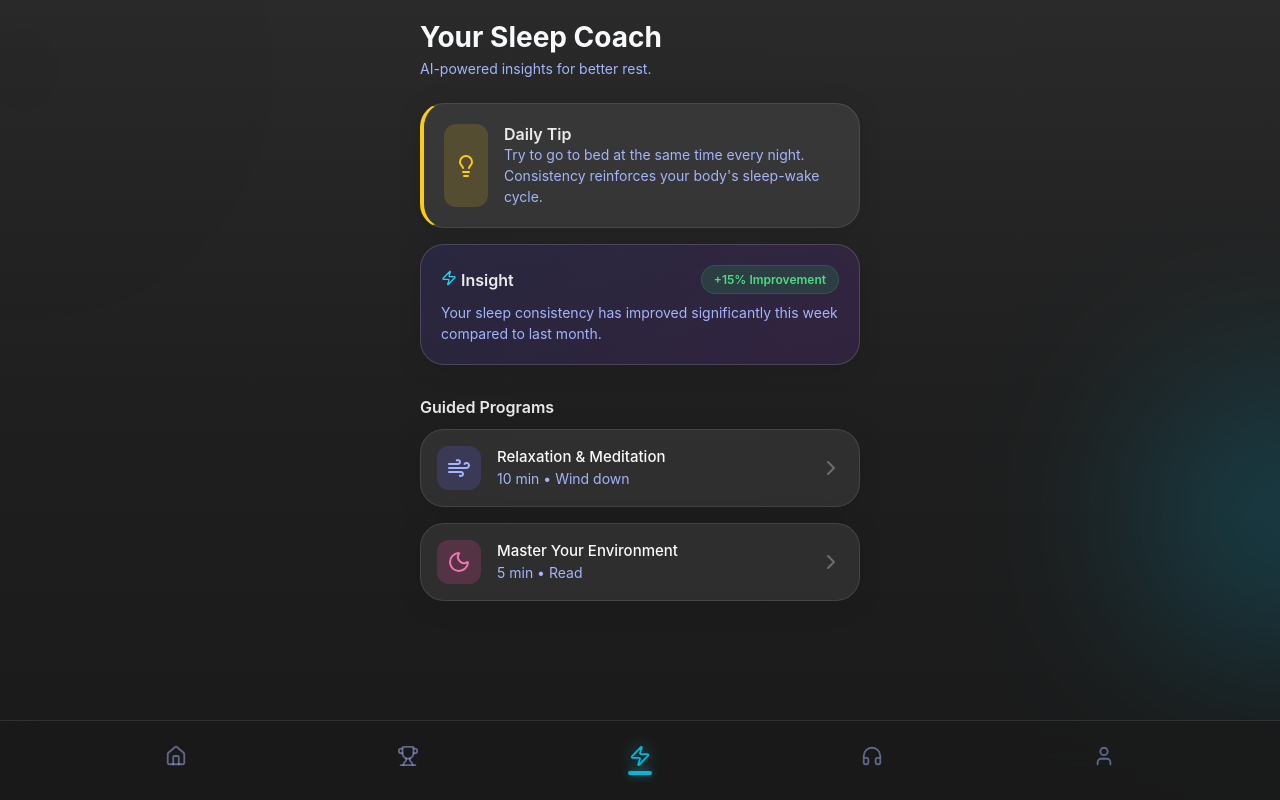
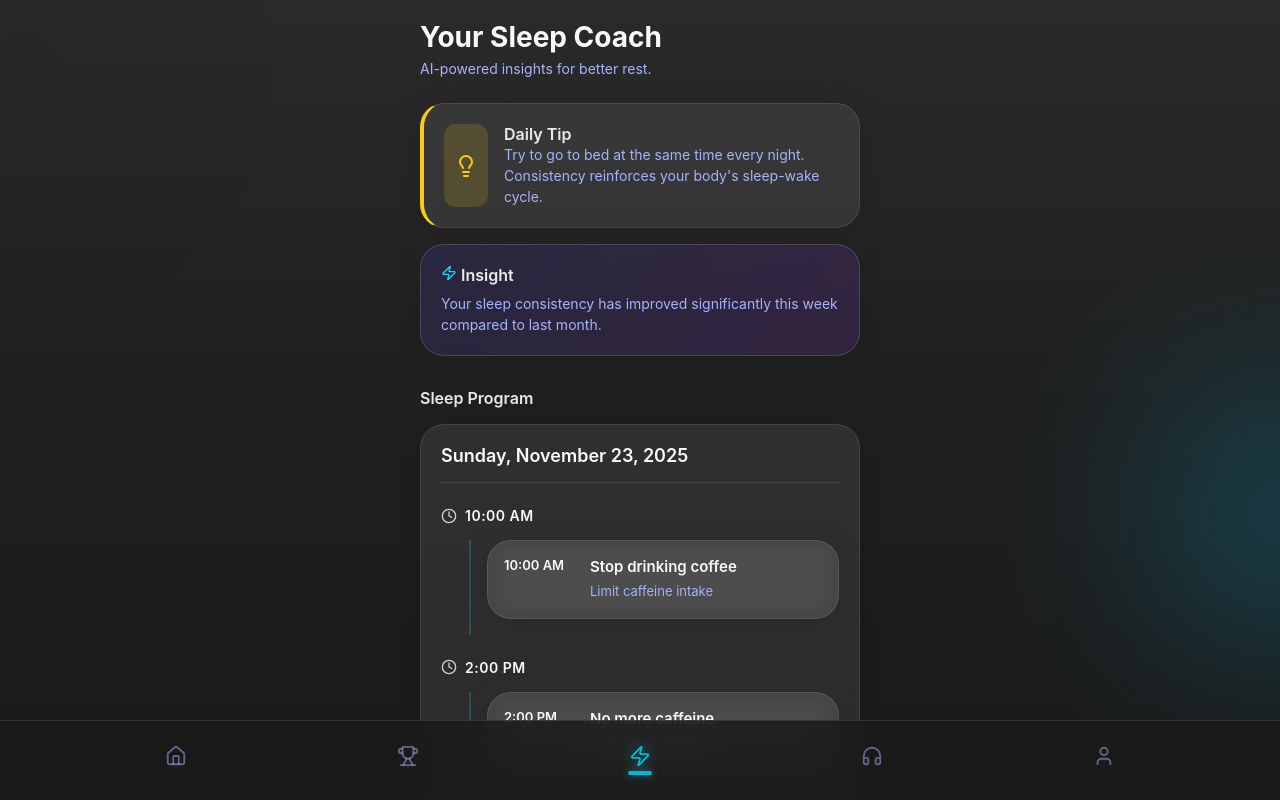
Before and after one commit to chanr335/sleepi, a React (Vite) app in the folder client/sleepi/: page /coach in a window 1280 px wide. Built offline with nearby package versions, Linux system fonts and the light colour scheme; no server answers.

Commit message:
coach calendar

```diff
--- a/client/sleepi/src/index.css
+++ b/client/sleepi/src/index.css
@@ -383,6 +383,111 @@ p { color: var(--text-muted); font-size: 14px; line-height: 1.5; }
 .card-header-row { display: flex; justify-content: space-between; align-items: center; margin-bottom: 8px; }
 .section-title { margin: 32px 0 12px 0; }
 .chevron { color: rgba(255,255,255,0.3); }
+
+/* Calendar / Sleep Program Styles */
+.calendar-card {
+  padding: 20px;
+  margin-top: 16px;
+}
+
+.calendar-header {
+  margin-bottom: 24px;
+  padding-bottom: 16px;
+  border-bottom: 1px solid rgba(255, 255, 255, 0.1);
+}
+
+.calendar-header h4 {
+  margin: 0;
+  font-size: 18px;
+  font-weight: 600;
+  color: var(--text-primary);
+}
+
+.calendar-loading,
+.calendar-empty {
+  text-align: center;
+  padding: 40px 20px;
+  color: var(--text-muted);
+}
+
+.calendar-timeline {
+  display: flex;
+  flex-direction: column;
+  gap: 24px;
+}
+
+.calendar-hour-section {
+  display: flex;
+  flex-direction: column;
+  gap: 12px;
+}
+
+.hour-header {
+  display: flex;
+  align-items: center;
+  gap: 8px;
+  margin-bottom: 4px;
+}
+
+.hour-icon {
+  color: var(--accent-cyan);
+  opacity: 0.8;
+}
+
+.hour-time {
+  font-size: 14px;
+  font-weight: 600;
+  color: var(--text-primary);
+  text-transform: uppercase;
+  letter-spacing: 0.5px;
+}
+
+.hour-events {
+  display: flex;
+  flex-direction: column;
+  gap: 12px;
+  margin-left: 28px;
+  padding-left: 16px;
+  border-left: 2px solid rgba(34, 211, 238, 0.2);
+}
+
+.calendar-event {
+  padding: 16px;
+  display: flex;
+  gap: 16px;
+  transition: background 0.2s, transform 0.2s;
+}
+
+.calendar-event:hover {
+  background: rgba(255, 255, 255, 0.08);
+  transform: translateX(4px);
+}
+
+.event-time {
+  font-size: 13px;
+  font-weight: 600;
+  color: var(--accent-cyan);
+  min-width: 70px;
+  flex-shrink: 0;
+}
+
+.event-content {
+  flex: 1;
+}
+
+.event-title {
+  margin: 0 0 6px 0;
+  font-size: 15px;
+  font-weight: 600;
+  color: var(--text-primary);
+}
+
+.event-description {
+  margin: 0;
+  font-size: 13px;
+  color: var(--text-muted);
+  line-height: 1.5;
+}
 
 .profile-header {
   display: flex;
--- a/client/sleepi/src/pages/Coach.jsx
+++ b/client/sleepi/src/pages/Coach.jsx
@@ -1,9 +1,130 @@
-import React from 'react';
-import { Lightbulb, Zap, Wind, Moon, ChevronRight } from 'lucide-react';
+import React, { useState, useEffect } from 'react';
+import { Lightbulb, Zap, Clock } from 'lucide-react';
 import GlassCard from '../components/GlassCard';
 import '../index.css';
 
+const API_BASE_URL = 'http://localhost:8000';
+
 function Coach() {
+  const [events, setEvents] = useState([]);
+  const [isLoading, setIsLoading] = useState(true);
+
+  // Get today's date formatted
+  const today = new Date();
+  const todayFormatted = today.toLocaleDateString('en-US', {
+    weekday: 'long',
+    year: 'numeric',
+    month: 'long',
+    day: 'numeric'
+  });
+
+  // Group events by hour
+  const groupEventsByHour = (eventsList) => {
+    const grouped = {};
+    eventsList.forEach(event => {
+      // Extract hour from time (assuming format like "10:30 PM" or "14:30")
+      const hour = parseHour(event.time);
+      if (!grouped[hour]) {
+        grouped[hour] = [];
+      }
+      grouped[hour].push(event);
+    });
+
+    // Sort hours and events within each hour
+    const sortedHours = Object.keys(grouped).sort((a, b) => parseInt(a) - parseInt(b));
+    const sorted = {};
+    sortedHours.forEach(hour => {
+      sorted[hour] = grouped[hour].sort((a, b) => {
+        const timeA = parseTimeToMinutes(a.time);
+        const timeB = parseTimeToMinutes(b.time);
+        return timeA - timeB;
+      });
+    });
+    return sorted;
+  };
+
+  // Parse hour from time string (handles both 12h and 24h formats)
+  const parseHour = (timeStr) => {
+    if (!timeStr) return '0';
+    const match = timeStr.match(/(\d+):(\d+)/);
+    if (!match) return '0';
+    let hour = parseInt(match[1]);
+    // Handle PM (add 12 if not 12 PM)
+    if (timeStr.toLowerCase().includes('pm') && hour !== 12) {
+      hour += 12;
+    }
+    // Handle AM (if 12 AM, make it 0)
+    if (timeStr.toLowerCase().includes('am') && hour === 12) {
+      hour = 0;
+    }
+    return hour.toString();
+  };
+
+  // Parse time to minutes for sorting
+  const parseTimeToMinutes = (timeStr) => {
+    if (!timeStr) return 0;
+    const match = timeStr.match(/(\d+):(\d+)/);
+    if (!match) return 0;
+    let hour = parseInt(match[1]);
+    const minutes = parseInt(match[2]);
+
+    // Handle PM (add 12 if not 12 PM)
+    if (timeStr.toLowerCase().includes('pm') && hour !== 12) {
+      hour += 12;
+    }
+    // Handle AM (if 12 AM, make it 0)
+    if (timeStr.toLowerCase().includes('am') && hour === 12) {
+      hour = 0;
+    }
+    return hour * 60 + minutes;
+  };
+
+  // Format hour for display
+  const formatHour = (hour) => {
+    const h = parseInt(hour);
+    if (h === 0) return '12:00 AM';
+    if (h < 12) return `${h}:00 AM`;
+    if (h === 12) return '12:00 PM';
+    return `${h - 12}:00 PM`;
+  };
+
+  // Fetch events from API
+  const fetchEvents = async () => {
+    setIsLoading(true);
+    try {
+      // TODO: Replace with actual API endpoint for daily events
+      // For now, using mock data structure
+      // Example API call: const response = await fetch(`${API_BASE_URL}/coach/events/today`);
+      // const data = await response.json();
+
+      // Mock data structure - replace with actual API call
+      const mockEvents = [
+        { id: 1, time: '10:00 AM', title: 'Stop drinking coffee', description: 'Limit caffeine intake' },
+        { id: 2, time: '2:00 PM', title: 'No more caffeine', description: 'Caffeine cutoff time' },
+        { id: 3, time: '9:00 PM', title: 'No eating after this time', description: 'Allow digestion before bed' },
+        { id: 4, time: '10:15 PM', title: 'Turn off all screens', description: 'Put phone, TV, computer away' },
+        { id: 5, time: '10:30 PM', title: 'Read for 20 minutes', description: 'Physical book only' },
+        { id: 6, time: '10:50 PM', title: 'Gentle stretching', description: '10 minutes in bedroom' },
+        { id: 7, time: '11:00 PM', title: 'Set thermostat to 67°F', description: 'Optimal sleep temperature' },
+      ];
+
+      // Simulate API delay
+      await new Promise(resolve => setTimeout(resolve, 500));
+      setEvents(mockEvents);
+    } catch (error) {
+      console.error('Error fetching events:', error);
+      setEvents([]);
+    } finally {
+      setIsLoading(false);
+    }
+  };
+
+  useEffect(() => {
+    fetchEvents();
+  }, []);
+
+  const eventsByHour = groupEventsByHour(events);
+
   return (
     <div className="page-content">
       <header className="page-header">
@@ -22,30 +143,51 @@ function Coach() {
       <GlassCard className="insight-card">
         <div className="card-header-row">
           <h3><Zap size={16} color="#22d3ee" /> Insight</h3>
-          <span className="badge badge-green">+15% Improvement</span>
         </div>
         <p>Your sleep consistency has improved significantly this week compared to last month.</p>
       </GlassCard>
 
-      <h3 className="section-title">Guided Programs</h3>
-      <div className="program-list">
-        <GlassCard className="list-item clickable">
-           <div className="icon-box icon-indigo"><Wind size={24} /></div>
-           <div className="info-col">
-             <h4>Relaxation & Meditation</h4>
-             <p>10 min • Wind down</p>
-           </div>
-           <ChevronRight className="chevron" />
-        </GlassCard>
-        <GlassCard className="list-item clickable">
-           <div className="icon-box icon-pink"><Moon size={24} /></div>
-           <div className="info-col">
-             <h4>Master Your Environment</h4>
-             <p>5 min • Read</p>
-           </div>
-           <ChevronRight className="chevron" />
-        </GlassCard>
-      </div>
+      <h3 className="section-title">Sleep Program</h3>
+
+      <GlassCard className="calendar-card">
+        <div className="calendar-header">
+          <h4>{todayFormatted}</h4>
+        </div>
+
+        {isLoading ? (
+          <div className="calendar-loading">
+            <p>Loading your sleep program...</p>
+          </div>
+        ) : Object.keys(eventsByHour).length === 0 ? (
+          <div className="calendar-empty">
+            <p>No events scheduled for today.</p>
+          </div>
+        ) : (
+          <div className="calendar-timeline">
+            {Object.entries(eventsByHour).map(([hour, hourEvents]) => (
+              <div key={hour} className="calendar-hour-section">
+                <div className="hour-header">
+                  <Clock size={16} className="hour-icon" />
+                  <span className="hour-time">{formatHour(hour)}</span>
+                </div>
+                <div className="hour-events">
+                  {hourEvents.map((event) => (
+                    <GlassCard key={event.id} className="calendar-event">
+                      <div className="event-time">{event.time}</div>
+                      <div className="event-content">
+                        <h5 className="event-title">{event.title}</h5>
+                        {event.description && (
+                          <p className="event-description">{event.description}</p>
+                        )}
+                      </div>
+                    </GlassCard>
+                  ))}
+                </div>
+              </div>
+            ))}
+          </div>
+        )}
+      </GlassCard>
     </div>
   );
 }
```
